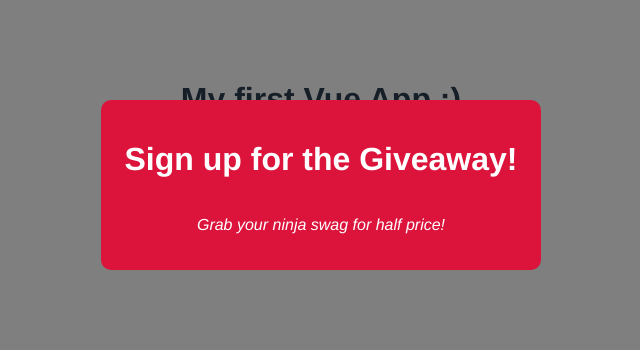
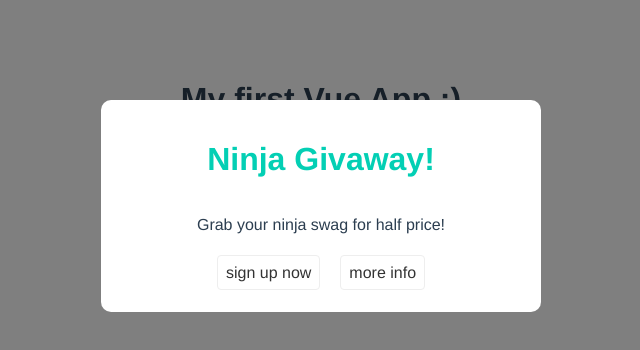
Before and after one commit to beltranbot/vue3-modal-project, a Vue app: page / in a window 1280 px wide. Both pictures are taken after a click on the button "Open modal". Shown: the top 350 px of the page, without its empty margins (319-959 px from the left). Built offline with nearby package versions, Linux system fonts and the light colour scheme.

Commit message:
slots and named slots

```diff
--- a/src/App.vue
+++ b/src/App.vue
@@ -2,7 +2,14 @@
   <h1>{{title}}</h1>
   <p>Welcome...</p>
   <div v-if="showModal">
-    <Modal :header="header" :text="text" :theme="theme" @close="toggleModal"/>
+    <Modal :theme="theme" @close="toggleModal">
+      <template v-slot:links>
+        <a href="#">sign up now</a>
+        <a href="#">more info</a>
+      </template>
+      <h1>Ninja Givaway!</h1>
+      <p>Grab your ninja swag for half price!</p>
+    </Modal>
   </div>
   <button @click="toggleModal">Open modal</button>
 </template>
@@ -20,7 +27,7 @@
       title: "My first Vue App :)",
       header: "Sign up for the Giveaway!",
       text: "Grab your ninja swag for half price!",
-      theme: "sale",
+      theme: "",
       showModal: false,
     }
   },
--- a/src/components/Modal.vue
+++ b/src/components/Modal.vue
@@ -1,26 +1,27 @@
 <template>
   <div class="backdrop" @click.self="closeModal">
-    <div class="modal" :class="{sale: theme === 'sale'}">
-      <h1>{{ header }}</h1>
-      <p>{{ text }}</p>
+    <div class="modal" :class="{ sale: theme === 'sale' }">
+      <slot>default content</slot>
+      <div class="actions">
+        <slot name="links"></slot>
+      </div>
     </div>
   </div>
 </template>
 
 <script>
-
 export default {
-  props: ['header', 'text', "theme"],
+  props: ["theme"],
   methods: {
     closeModal() {
-      this.$emit("close")
-    }
-  }
-}
+      this.$emit("close");
+    },
+  },
+};
 </script>
 
 
-<style scoped>
+<style>
 .modal {
   width: 400px;
   padding: 20px;
@@ -37,10 +38,29 @@
   height: 100%;
 }
 
-h1 {
+.modal h1 {
   color: #03cfb4;
   border: none;
   padding: 0;
+}
+
+
+.modal p {
+  font-style: normal;
+}
+
+.modal .actions {
+  text-align: center;
+  margin: 30px 0 10px 0;
+}
+
+.modal .actions a {
+  color: #333;
+  padding: 8px;
+  border: 1px solid #eee;
+  border-radius: 4px;
+  text-decoration: none;
+  margin: 10px;
 }
 
 .modal.sale {
@@ -51,4 +71,12 @@
 .modal.sale h1 {
   color: white;
 }
+
+.modal.sale .actions {
+  color: white;
+}
+
+.modal.sale .actions a {
+  color: white;
+}
 </style>
```
